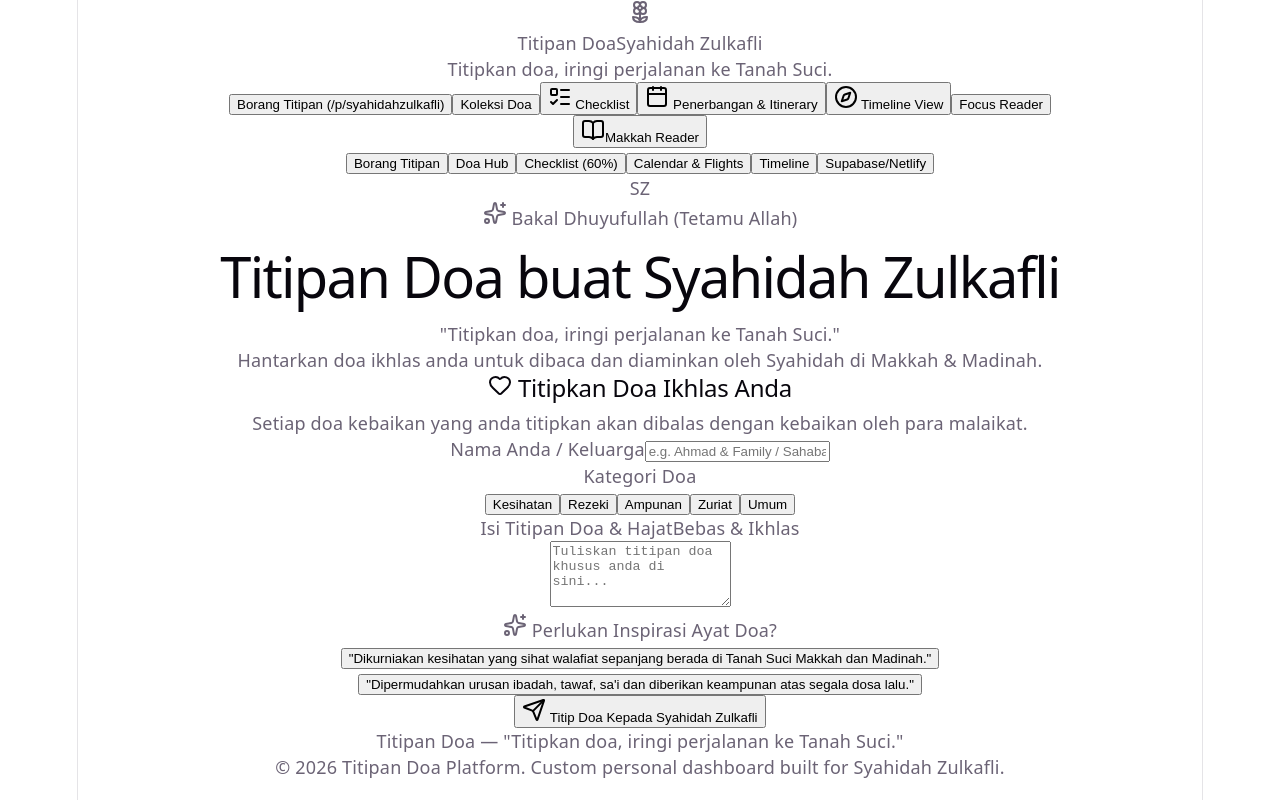
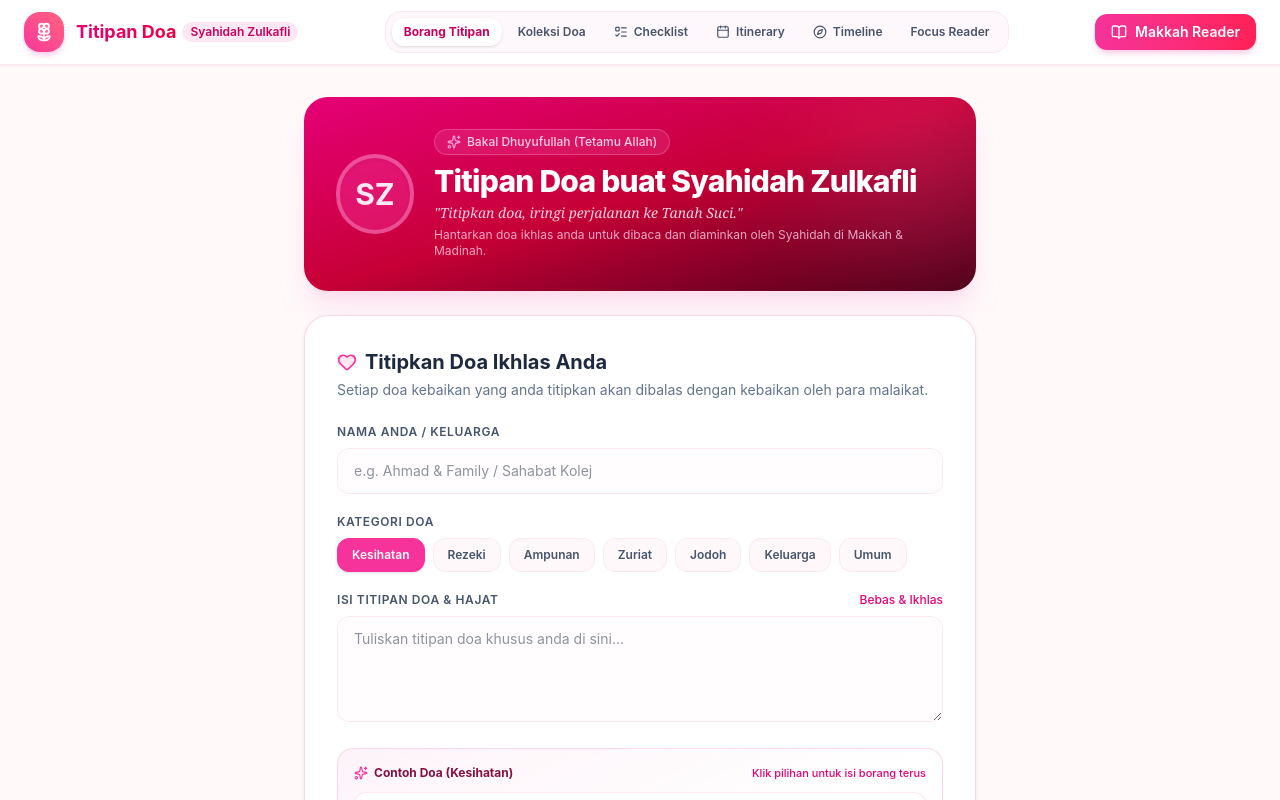
Before and after one commit to vasfplhsm/titipandoa, a React (Vite) app: page / in a window 1280 px wide. Shown: the top 800 px of the page. Built offline with nearby package versions, Linux system fonts and the light colour scheme.

Commit message:
Fix Tailwind CSS integration, header layout overlap, and add categorized contoh doa

```diff
--- a/index.html
+++ b/index.html
@@ -4,7 +4,7 @@
     <meta charset="UTF-8" />
     <link rel="icon" type="image/svg+xml" href="/favicon.svg" />
     <meta name="viewport" content="width=device-width, initial-scale=1.0" />
-    <title>titipandoa</title>
+    <title>Titipan Doa</title>
   </head>
   <body>
     <div id="root"></div>
--- a/package.json
+++ b/package.json
@@ -11,6 +11,7 @@
   },
   "dependencies": {
     "@supabase/supabase-js": "^2.117.2",
+    "@tailwindcss/vite": "^4.3.3",
     "autoprefixer": "^10.6.1",
     "lucide-react": "^1.48.0",
     "postcss": "^8.5.28",
--- a/src/App.jsx
+++ b/src/App.jsx
@@ -175,12 +175,46 @@ const INITIAL_ITINERARY = [
   }
 ];
 
-const PRESET_INSPIRATIONS = [
-  "Dikurniakan kesihatan yang sihat walafiat sepanjang berada di Tanah Suci Makkah dan Madinah.",
-  "Dipermudahkan urusan ibadah, tawaf, sa'i dan diberikan keampunan atas segala dosa lalu.",
-  "Mohon titipkan doa agar keluargaku sentiasa berada di dalam rahmat & perlindungan Allah.",
-  "Dikurniakan rezeki yang melimpah ruah dan kebahagiaan rumah tangga hingga ke jannah."
-];
+const DOA_CATEGORIES = ['Kesihatan', 'Rezeki', 'Ampunan', 'Zuriat', 'Jodoh', 'Keluarga', 'Umum'];
+
+const CONTOH_DOA_BY_CATEGORY = {
+  Kesihatan: [
+    "Semoga diberikan kesihatan yang berpanjangan, tubuh badan yang cergas dan afiah, serta kekuatan fizikal untuk beribadah dengan sempurna di Tanah Suci.",
+    "Ya Allah, sembuhkanlah segala penyakit fizikal dan rohani kami, angkatlah segala kesakitan dan kurniakanlah kesembuhan yang sempurna tanpa meninggalkan kesan.",
+    "Mohon doakan agar ibu bapa dan keluarga sentiasa dikurniakan umur yang berkah, stamina yang kuat serta terhindar daripada sebarang wabak dan kemudaratan."
+  ],
+  Rezeki: [
+    "Ya Allah, bukakanlah pintu-pintu rezeki yang seluas-luasnya, halal lagi berkat dari sumber yang tidak disangka-sangka untuk melunaskan segala hutang.",
+    "Semoga dimurahkan rezeki, dilapangkan segala urusan perniagaan dan pekerjaan, serta dikurniakan keberkatan dalam setiap sen pendapatan.",
+    "Moga dikurniakan kelapangan harta untuk berterusan bersedekah, membantu ummah dan kembali lagi menjadi tetamu-Mu di Baitullah."
+  ],
+  Ampunan: [
+    "Ya Allah, ampunkanlah segala dosa-dosa kami yang lalu dan akan datang, dosa kecil mahupun besar, dan kurniakanlah kami taubat nasuha yang hakiki.",
+    "Mohon titipkan doa di Multazam agar diampunkan dosa kedua ibu bapa kami, dikasihi mereka sebagaimana mereka mendidik kami sejak kecil.",
+    "Semoga Allah menyucikan jiwa kita dari sifat mazmumah, menerima segala amalan kebajikan dan menyelamatkan kita daripada seksa api neraka."
+  ],
+  Zuriat: [
+    "Ya Allah, kurniakanlah kami zuriat yang soleh dan solehah, penyejuk mata (Qurrata A'yun) yang taat kepada perintah-Mu dan berbakti kepada keluarga.",
+    "Mohon doakan dari hadapan Kaabah agar kami dikurniakan keturunan yang sihat, beriman, sempurna akal fikiran dan menjadi pejuang agama Islam.",
+    "Semoga Allah mempermudahkan rezeki zuriat buat kami sekeluarga, mempercepatkan kehamilan yang selamat dan mengurniakan cahaya mata yang soleh."
+  ],
+  Jodoh: [
+    "Ya Allah, kurniakanlah jodoh yang terbaik, beriman, berakhlak mulia, penyayang dan dapat membimbing bersama ke jalan keredhaan-Mu hingga ke syurga.",
+    "Mohon doa agar dipermudahkan urusan pertemuan jodoh pada waktu yang paling tepat dan indah menurut perancangan Allah SWT.",
+    "Semoga ikatan jodoh dan perkahwinan yang dibina sentiasa dipenuhi mawaddah, sakinah dan rahmah serta berkekalan hingga ke jannah."
+  ],
+  Keluarga: [
+    "Ya Allah, peliharalah kerukunan dan kebahagiaan rumah tangga kami, satukanlah hati-hati kami dalam kasih sayang yang berkekalan.",
+    "Mohon doakan agar anak-anak kami menjadi insan yang cemerlang dunia dan akhirat, sentiasa mendirikan solat dan dijauhi fitnah akhir zaman.",
+    "Semoga seluruh ahli keluarga kami sentiasa dalam lindungan taufik dan hidayah Allah serta dihimpunkan bersama di syurga Firdaus kelak."
+  ],
+  Umum: [
+    "Semoga dikurniakan ketenangan jiwa, dipermudahkan segala urusan dunia dan akhirat, serta dimakbulkan setiap hajat baik yang terpendam.",
+    "Selamat bermusafir ke Tanah Suci, semoga beroleh Umrah yang mabrurah, ibadah yang diterima dan selamat pulang ke tanah air.",
+    "Ya Allah, jadikanlah kehidupan kami sentiasa dalam reda-Mu, matikanlah kami dalam husnul khatimah dan kurniakan kami syurga tanpa hisab."
+  ]
+};
+
 
 export default function App() {
   const [activeTab, setActiveTab] = useState('submission'); // 'submission', 'dashboard', 'checklist', 'itinerary', 'timeline', 'focus', 'tech_guide'
@@ -420,40 +454,44 @@ export default function App() {
       )}
 
       {/* Header Bar */}
-      <header className="sticky top-0 z-40 bg-white/85 backdrop-blur-md border-b border-pink-100 shadow-sm">
-        <div className="max-w-7xl mx-auto px-4 sm:px-6 h-16 flex items-center justify-between">
-          <div className="flex items-center gap-3 cursor-pointer" onClick={() => setActiveTab('submission')}>
-            <div className="w-10 h-10 rounded-2xl bg-gradient-to-tr from-pink-500 to-rose-400 flex items-center justify-center text-white shadow-md shadow-pink-200">
+      <header className="sticky top-0 z-40 bg-white/95 backdrop-blur-md border-b border-pink-100 shadow-xs">
+        <div className="max-w-7xl mx-auto px-4 sm:px-6 min-h-[4rem] py-2.5 flex items-center justify-between gap-3 lg:gap-4">
+          {/* Brand Logo & Pilgrim Name */}
+          <div
+            className="flex items-center gap-2.5 sm:gap-3 cursor-pointer shrink-0"
+            onClick={() => setActiveTab('submission')}
+          >
+            <div className="w-10 h-10 rounded-2xl bg-gradient-to-tr from-pink-500 to-rose-400 flex items-center justify-center text-white shadow-md shadow-pink-200 shrink-0">
               <Flower2 className="w-5 h-5 fill-white/20" />
             </div>
-            <div>
-              <div className="flex items-center gap-1.5">
-                <span className="text-lg font-bold bg-gradient-to-r from-pink-600 to-rose-600 bg-clip-text text-transparent">
+            <div className="min-w-0">
+              <div className="flex items-center gap-1.5 flex-wrap">
+                <span className="text-lg font-bold bg-gradient-to-r from-pink-600 to-rose-600 bg-clip-text text-transparent whitespace-nowrap">
                   Titipan Doa
                 </span>
-                <span className="text-xs bg-pink-100 text-pink-700 px-2 py-0.5 rounded-full font-semibold hidden sm:inline">
-                  Syahidah Zulkafli
+                <span className="text-xs bg-pink-100 text-pink-700 px-2 py-0.5 rounded-full font-semibold whitespace-nowrap hidden sm:inline">
+                  {pilgrimName}
                 </span>
               </div>
-              <p className="text-[10px] text-pink-500 font-medium hidden md:block">
+              <p className="text-[10px] text-pink-500 font-medium hidden 2xl:block whitespace-nowrap leading-none mt-0.5">
                 Titipkan doa, iringi perjalanan ke Tanah Suci.
               </p>
             </div>
           </div>
 
-          {/* Navigation Tabs */}
-          <nav className="hidden lg:flex items-center gap-1 bg-pink-50/60 p-1.5 rounded-2xl border border-pink-100 text-xs font-semibold">
+          {/* Navigation Tabs (Desktop) */}
+          <nav className="hidden lg:flex items-center gap-1 bg-pink-50/60 p-1.5 rounded-2xl border border-pink-100 text-xs font-semibold shrink-0">
             <button
               onClick={() => setActiveTab('submission')}
-              className={`px-3.5 py-2 rounded-xl transition-all ${
+              className={`px-3 py-1.5 rounded-xl transition-all whitespace-nowrap ${
                 activeTab === 'submission' ? 'bg-white text-pink-700 shadow-sm font-bold' : 'text-slate-600 hover:text-slate-900'
               }`}
             >
-              Borang Titipan (/p/{pilgrimSlug})
+              Borang Titipan
             </button>
             <button
               onClick={() => setActiveTab('dashboard')}
-              className={`px-3.5 py-2 rounded-xl transition-all ${
+              className={`px-3 py-1.5 rounded-xl transition-all whitespace-nowrap ${
                 activeTab === 'dashboard' ? 'bg-white text-pink-700 shadow-sm font-bold' : 'text-slate-600 hover:text-slate-900'
               }`}
             >
@@ -461,31 +499,31 @@ export default function App() {
             </button>
             <button
               onClick={() => setActiveTab('checklist')}
-              className={`px-3.5 py-2 rounded-xl transition-all flex items-center gap-1.5 ${
+              className={`px-3 py-1.5 rounded-xl transition-all flex items-center gap-1.5 whitespace-nowrap ${
                 activeTab === 'checklist' ? 'bg-white text-pink-700 shadow-sm font-bold' : 'text-slate-600 hover:text-slate-900'
               }`}
             >
-              <ListTodo className="w-3.5 h-3.5" /> Checklist
+              <ListTodo className="w-3.5 h-3.5 shrink-0" /> Checklist
             </button>
             <button
               onClick={() => setActiveTab('itinerary')}
-              className={`px-3.5 py-2 rounded-xl transition-all flex items-center gap-1.5 ${
+              className={`px-3 py-1.5 rounded-xl transition-all flex items-center gap-1.5 whitespace-nowrap ${
                 activeTab === 'itinerary' ? 'bg-white text-pink-700 shadow-sm font-bold' : 'text-slate-600 hover:text-slate-900'
               }`}
             >
-              <Calendar className="w-3.5 h-3.5" /> Penerbangan & Itinerary
+              <Calendar className="w-3.5 h-3.5 shrink-0" /> Itinerary
             </button>
             <button
               onClick={() => setActiveTab('timeline')}
-              className={`px-3.5 py-2 rounded-xl transition-all flex items-center gap-1.5 ${
+              className={`px-3 py-1.5 rounded-xl transition-all flex items-center gap-1.5 whitespace-nowrap ${
                 activeTab === 'timeline' ? 'bg-white text-pink-700 shadow-sm font-bold' : 'text-slate-600 hover:text-slate-900'
               }`}
             >
-              <Compass className="w-3.5 h-3.5" /> Timeline View
+              <Compass className="w-3.5 h-3.5 shrink-0" /> Timeline
             </button>
             <button
               onClick={() => setActiveTab('focus')}
-              className={`px-3.5 py-2 rounded-xl transition-all ${
+              className={`px-3 py-1.5 rounded-xl transition-all whitespace-nowrap ${
                 activeTab === 'focus' ? 'bg-white text-pink-700 shadow-sm font-bold' : 'text-slate-600 hover:text-slate-900'
               }`}
             >
@@ -493,12 +531,13 @@ export default function App() {
             </button>
           </nav>
 
-          <div className="flex items-center gap-2">
+          {/* Right Action Button */}
+          <div className="flex items-center gap-2 shrink-0">
             <button
               onClick={() => setActiveTab('focus')}
-              className="bg-gradient-to-r from-pink-500 to-rose-500 hover:from-pink-600 hover:to-rose-600 text-white text-xs sm:text-sm font-semibold px-3 py-2 sm:px-4 sm:py-2 rounded-xl flex items-center gap-2 transition shadow-md shadow-pink-200"
+              className="bg-gradient-to-r from-pink-500 to-rose-500 hover:from-pink-600 hover:to-rose-600 text-white text-xs sm:text-sm font-semibold px-3 py-2 sm:px-4 sm:py-2 rounded-xl flex items-center gap-2 transition shadow-md shadow-pink-200 shrink-0 whitespace-nowrap"
             >
-              <BookOpen className="w-4 h-4" />
+              <BookOpen className="w-4 h-4 shrink-0" />
               <span className="hidden sm:inline">Makkah Reader</span>
             </button>
           </div>
@@ -615,15 +654,15 @@ export default function App() {
                     <label className="block text-xs font-semibold uppercase tracking-wider text-slate-600 mb-2">
                       Kategori Doa
                     </label>
-                    <div className="grid grid-cols-2 sm:grid-cols-5 gap-2">
-                      {['Kesihatan', 'Rezeki', 'Ampunan', 'Zuriat', 'Umum'].map((cat) => (
+                    <div className="flex flex-wrap gap-2">
+                      {DOA_CATEGORIES.map((cat) => (
                         <button
                           key={cat}
                           type="button"
                           onClick={() => setCategory(cat)}
-                          className={`py-2 px-3 rounded-xl text-xs font-semibold border transition text-center ${
+                          className={`py-2 px-3.5 rounded-xl text-xs font-semibold border transition text-center ${
                             category === cat
-                              ? 'bg-pink-500 text-white border-pink-500 shadow-sm'
+                              ? 'bg-pink-500 text-white border-pink-500 shadow-sm font-bold'
                               : 'bg-pink-50/50 border-pink-100 text-slate-600 hover:bg-pink-100/60'
                           }`}
                         >
@@ -650,19 +689,33 @@ export default function App() {
                     />
                   </div>
 
-                  <div className="bg-pink-50/60 rounded-2xl p-4 border border-pink-100">
-                    <span className="text-xs font-bold text-pink-800 flex items-center gap-1.5 mb-2">
-                      <Sparkles className="w-3.5 h-3.5 text-pink-500" /> Perlukan Inspirasi Ayat Doa?
-                    </span>
+                  {/* Contoh Doa Berdasarkan Kategori Dipilih */}
+                  <div className="bg-gradient-to-br from-pink-50/90 via-white to-rose-50/70 rounded-2xl p-4 border border-pink-200/80 shadow-xs space-y-2.5">
+                    <div className="flex items-center justify-between">
+                      <span className="text-xs font-bold text-pink-900 flex items-center gap-1.5">
+                        <Sparkles className="w-3.5 h-3.5 text-pink-500 shrink-0" />
+                        Contoh Doa ({category})
+                      </span>
+                      <span className="text-[11px] text-pink-600 font-medium hidden sm:inline">
+                        Klik pilihan untuk isi borang terus
+                      </span>
+                    </div>
                     <div className="flex flex-col gap-2">
-                      {PRESET_INSPIRATIONS.slice(0, 2).map((insp, idx) => (
+                      {(CONTOH_DOA_BY_CATEGORY[category] || CONTOH_DOA_BY_CATEGORY['Umum']).map((insp, idx) => (
                         <button
                           key={idx}
                           type="button"
-                          onClick={() => setMessage(insp)}
-                          className="text-left text-xs bg-white text-slate-700 p-2.5 rounded-xl border border-pink-100 hover:border-pink-300 hover:text-pink-700 transition"
+                          onClick={() => {
+                            setMessage(insp);
+                            setToastMessage(`Contoh doa ${category} #${idx + 1} dimasukkan ke borang!`);
+                            setTimeout(() => setToastMessage(null), 2500);
+                          }}
+                          className="group text-left text-xs bg-white hover:bg-pink-50/60 text-slate-700 hover:text-pink-800 p-3 rounded-xl border border-pink-100 hover:border-pink-300 transition-all shadow-xs flex items-start gap-2.5 active:scale-[0.99]"
                         >
-                          "{insp}"
+                          <span className="shrink-0 mt-0.5 w-4 h-4 rounded-full bg-pink-100 text-pink-700 font-bold flex items-center justify-center text-[10px] group-hover:bg-pink-600 group-hover:text-white transition">
+                            {idx + 1}
+                          </span>
+                          <span className="leading-relaxed flex-1">"{insp}"</span>
                         </button>
                       ))}
                     </div>
@@ -809,11 +862,9 @@ export default function App() {
                     className="px-3 py-2 bg-pink-50/40 border border-pink-100 rounded-xl text-xs font-semibold text-slate-700 outline-none"
                   >
                     <option value="All">Semua Kategori</option>
-                    <option value="Kesihatan">Kesihatan</option>
-                    <option value="Rezeki">Rezeki</option>
-                    <option value="Ampunan">Ampunan</option>
-                    <option value="Zuriat">Zuriat</option>
-                    <option value="Umum">Umum</option>
+                    {DOA_CATEGORIES.map((c) => (
+                      <option key={c} value={c}>{c}</option>
+                    ))}
                   </select>
 
                   <select
--- a/src/index.css
+++ b/src/index.css
@@ -1,111 +1,12 @@
-:root {
-  --text: #6b6375;
-  --text-h: #08060d;
-  --bg: #fff;
-  --border: #e5e4e7;
-  --code-bg: #f4f3ec;
-  --accent: #aa3bff;
-  --accent-bg: rgba(170, 59, 255, 0.1);
-  --accent-border: rgba(170, 59, 255, 0.5);
-  --social-bg: rgba(244, 243, 236, 0.5);
-  --shadow:
-    rgba(0, 0, 0, 0.1) 0 10px 15px -3px, rgba(0, 0, 0, 0.05) 0 4px 6px -2px;
+@import "tailwindcss";
 
-  --sans: system-ui, 'Segoe UI', Roboto, sans-serif;
-  --heading: system-ui, 'Segoe UI', Roboto, sans-serif;
-  --mono: ui-monospace, Consolas, monospace;
-
-  font: 18px/145% var(--sans);
-  letter-spacing: 0.18px;
-  color-scheme: light dark;
-  color: var(--text);
-  background: var(--bg);
-  font-synthesis: none;
-  text-rendering: optimizeLegibility;
-  -webkit-font-smoothing: antialiased;
-  -moz-osx-font-smoothing: grayscale;
-
-  @media (max-width: 1024px) {
-    font-size: 16px;
-  }
-}
-
-@media (prefers-color-scheme: dark) {
-  :root {
-    --text: #9ca3af;
-    --text-h: #f3f4f6;
-    --bg: #16171d;
-    --border: #2e303a;
-    --code-bg: #1f2028;
-    --accent: #c084fc;
-    --accent-bg: rgba(192, 132, 252, 0.15);
-    --accent-border: rgba(192, 132, 252, 0.5);
-    --social-bg: rgba(47, 48, 58, 0.5);
-    --shadow:
-      rgba(0, 0, 0, 0.4) 0 10px 15px -3px, rgba(0, 0, 0, 0.25) 0 4px 6px -2px;
-  }
-
-  #social .button-icon {
-    filter: invert(1) brightness(2);
-  }
-}
-
+html,
 body {
   margin: 0;
+  padding: 0;
+  min-height: 100%;
 }
 
 #root {
-  width: 1126px;
-  max-width: 100%;
-  margin: 0 auto;
-  text-align: center;
-  border-inline: 1px solid var(--border);
-  min-height: 100svh;
-  display: flex;
-  flex-direction: column;
-  box-sizing: border-box;
+  min-height: 100vh;
 }
-
-h1,
-h2 {
-  font-family: var(--heading);
-  font-weight: 500;
-  color: var(--text-h);
-}
-
-h1 {
-  font-size: 56px;
-  letter-spacing: -1.68px;
-  margin: 32px 0;
-  @media (max-width: 1024px) {
-    font-size: 36px;
-    margin: 20px 0;
-  }
-}
-h2 {
-  font-size: 24px;
-  line-height: 118%;
-  letter-spacing: -0.24px;
-  margin: 0 0 8px;
-  @media (max-width: 1024px) {
-    font-size: 20px;
-  }
-}
-p {
-  margin: 0;
-}
-
-code,
-.counter {
-  font-family: var(--mono);
-  display: inline-flex;
-  border-radius: 4px;
-  color: var(--text-h);
-}
-
-code {
-  font-size: 15px;
-  line-height: 135%;
-  padding: 4px 8px;
-  background: var(--code-bg);
-}
--- a/vite.config.js
+++ b/vite.config.js
@@ -1,7 +1,11 @@
+import { defineConfig } from 'vite'
 import react from '@vitejs/plugin-react'
-import { defineConfig } from 'vite'
+import tailwindcss from '@tailwindcss/vite'
 
 // https://vite.dev/config/
 export default defineConfig({
-  plugins: [react()],
+  plugins: [
+    tailwindcss(),
+    react(),
+  ],
 })
```
Also changed, not shown: src/App.css (+1 -184 lines), 1 other file (tests, documents, lock files or other folders).
